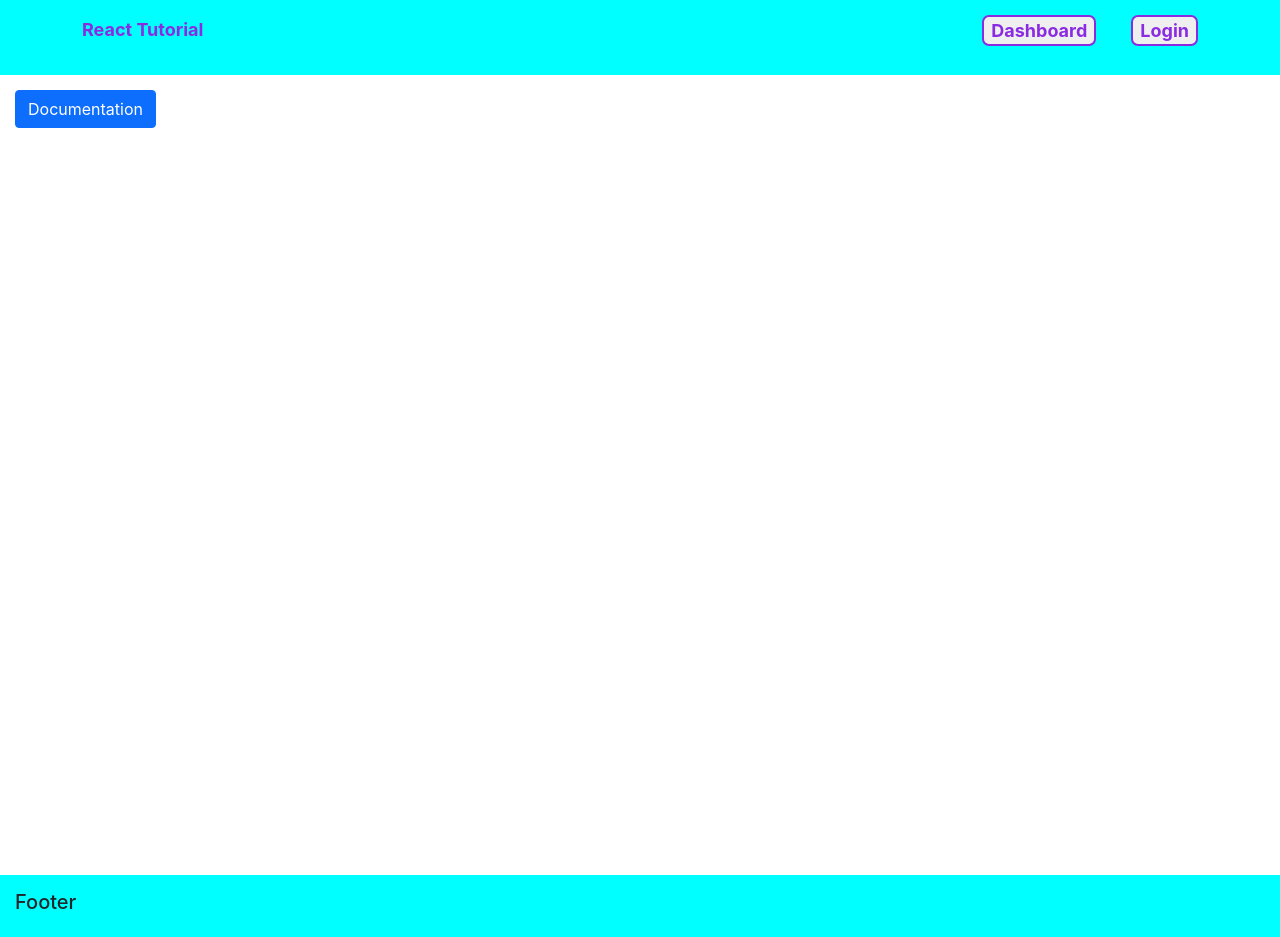
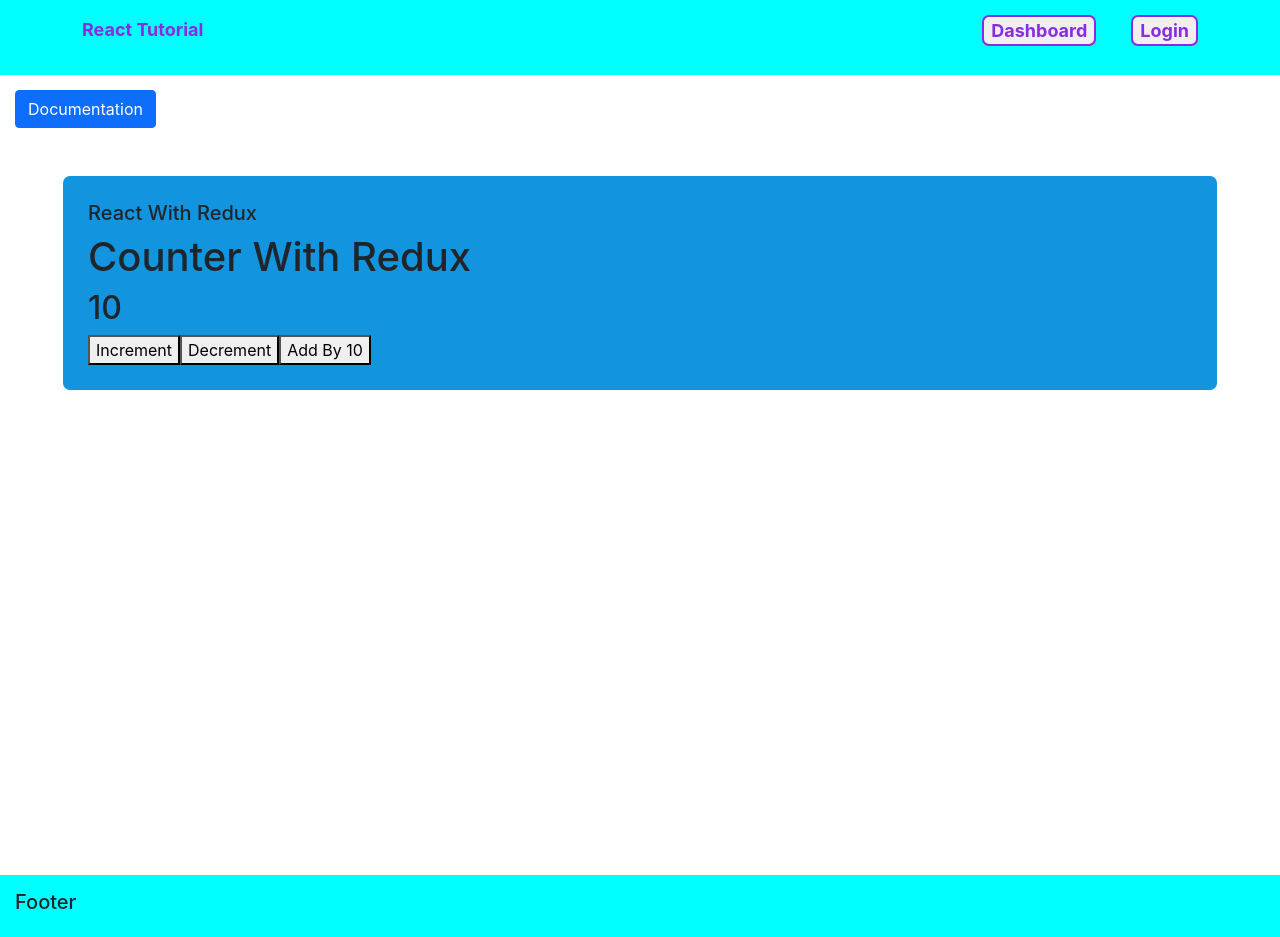
Before and after one commit to pa1popcornapps/practice, a React (Create React App) app: page /documentation/redux/Redux in a window 1280 px wide. Built offline with nearby package versions, Linux system fonts and the light colour scheme; no server answers.

Commit message:
Updated with redux content

```diff
--- a/src/component/sidebar/Sidebar.js
+++ b/src/component/sidebar/Sidebar.js
@@ -27,6 +27,7 @@ import ParentP from './documentation/data-transfer/parent-to-child/ParentP';
 import ParentC from './documentation/data-transfer/child-to-parent/ParentC';
 import SibilingA from './documentation/data-transfer/sibilings/SibilingA';
 import Routing from './documentation/routings/Routing';
+import Redux from './documentation/redux/Redux';
 import {
     BrowserRouter as Router,
     Switch,
@@ -234,9 +235,21 @@ export default function SideBar() {
                                     </div>
                                     <div className="accordion-item">
                                         <button className="accordion-button collapsed" type="button" data-bs-toggle="collapse" data-bs-target="#collapseEleven" aria-expanded="false" aria-controls="collapseEleven">
+                                            <h5>Redux</h5>
+                                        </button>
+                                        <div id="collapseEleven" className="accordion-collapse collapse" aria-labelledby="headingEleven" data-bs-parent="#accordionExample">
+                                            <ul className="accordion-body">
+                                                <li data-bs-toggle="offcanvas" data-bs-target="#demo">
+                                                    <Link to="/documentation/redux/Redux" >React With Redux</Link>
+                                                </li>
+                                            </ul>
+                                        </div>
+                                    </div>
+                                    <div className="accordion-item">
+                                        <button className="accordion-button collapsed" type="button" data-bs-toggle="collapse" data-bs-target="#collapseTwelve" aria-expanded="false" aria-controls="collapseTwelve">
                                             <h5>Project With Redux</h5>
                                         </button>
-                                        <div id="collapseEleven" className="accordion-collapse collapse" aria-labelledby="headingEleven" data-bs-parent="#accordionExample">
+                                        <div id="collapseTwelve" className="accordion-collapse collapse" aria-labelledby="headingTwelve" data-bs-parent="#accordionExample">
                                             <ul className="accordion-body">
                                                 <li data-bs-toggle="offcanvas" data-bs-target="#demo">
                                                     <Link to="/documentation/api-call/EmployeeApi" >Atm Project</Link>
@@ -332,6 +345,9 @@ export default function SideBar() {
                         <Route path="/documentation/api-call/EmployeeApi">
                             <EmployeeApi />
                         </Route>
+                        <Route path="/documentation/redux/Redux">
+                            <Redux/>
+                        </Route>
                         <Route path="/documentation/atm/AccountApi">
                             <AccountApi />
                         </Route>
--- /dev/null
+++ b/src/component/sidebar/documentation/redux/Redux.js
@@ -0,0 +1,25 @@
+import React from "react";
+import { useSelector ,useDispatch} from "react-redux";
+export default function Redux() {
+    const counter = useSelector((state) => state.counter)
+    const dispatch=useDispatch()
+    const increment =()=>{
+        dispatch({type:'INC'})
+    }
+    const decrement =()=>{
+        dispatch({type:'DEC'})
+    }
+    const adds=()=>{
+        dispatch({type:"ADD",payload:10})
+    }
+    return (
+        <div className="use-state">
+            <h5>React With Redux</h5>
+            <h1>Counter With Redux</h1>
+            <h2>{counter}</h2>
+            <button onClick={increment}>Increment</button>
+            <button onClick={decrement}>Decrement</button>
+            <button onClick={adds}>Add By 10</button>
+        </div>
+    );
+}
--- a/src/index.js
+++ b/src/index.js
@@ -3,12 +3,16 @@ import ReactDOM from 'react-dom/client';
 import './index.css';
 import App from './App';
 import reportWebVitals from './reportWebVitals';
-import { BrowserRouter } from "react-router-dom"
+import { BrowserRouter } from "react-router-dom";
+import {Provider} from "react-redux";
+import store from "./store"
 const root = ReactDOM.createRoot(document.getElementById('root'));
 root.render(
+    <Provider store={store}>
     <BrowserRouter>
         <App />
     </BrowserRouter>
+    </Provider>
 );
 
 // If you want to start measuring performance in your app, pass a function
--- /dev/null
+++ b/src/store/index.js
@@ -0,0 +1,18 @@
+import { legacy_createStore as createStore} from "redux"
+
+const reducerFn=(state={counter:10},action)=>{
+
+    if(action.type==="INC"){
+        return {counter:state.counter+1}
+    }
+    if(action.type==="DEC"){
+        return {counter:state.counter-1}
+    }
+    if(action.type==="ADD"){
+        return {counter:state.counter+action.payload}
+    }
+    return state;
+};
+
+const store=createStore(reducerFn);
+export default store;
```
